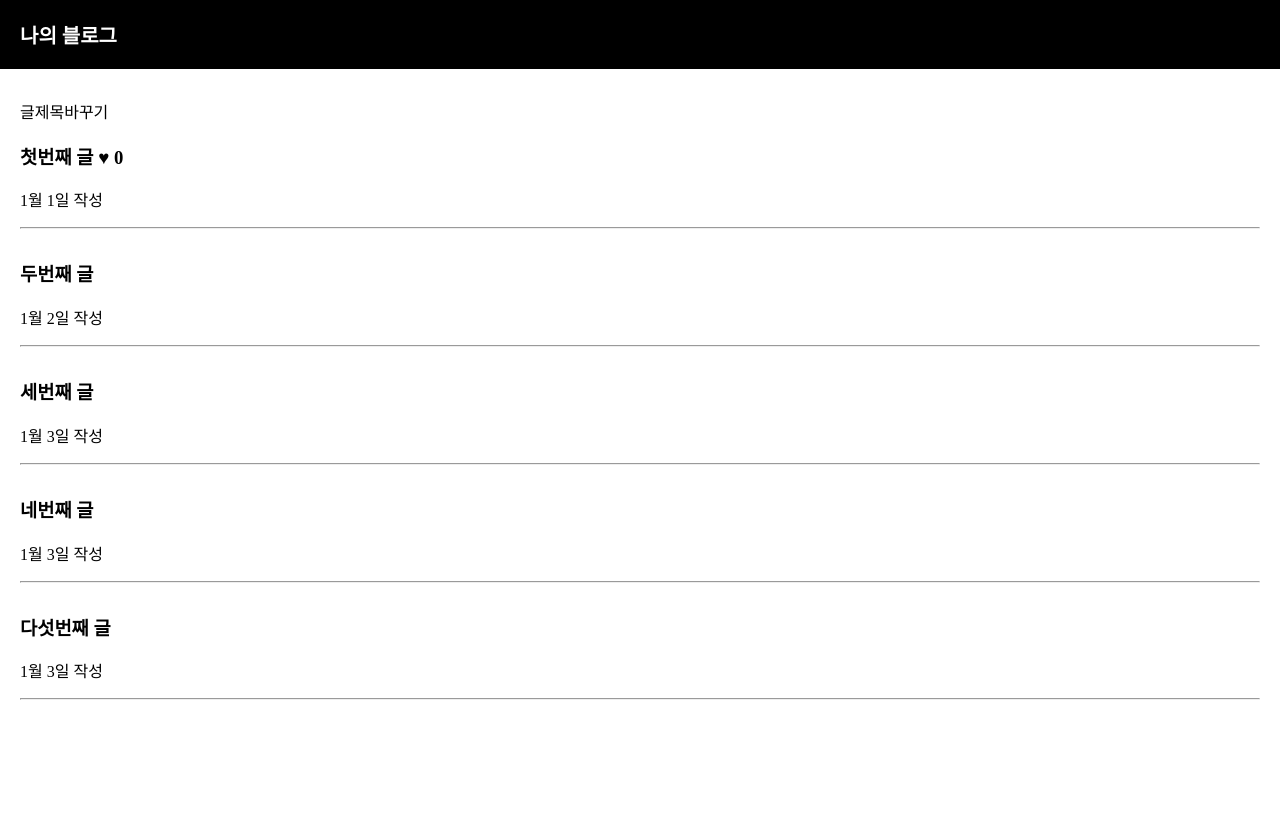
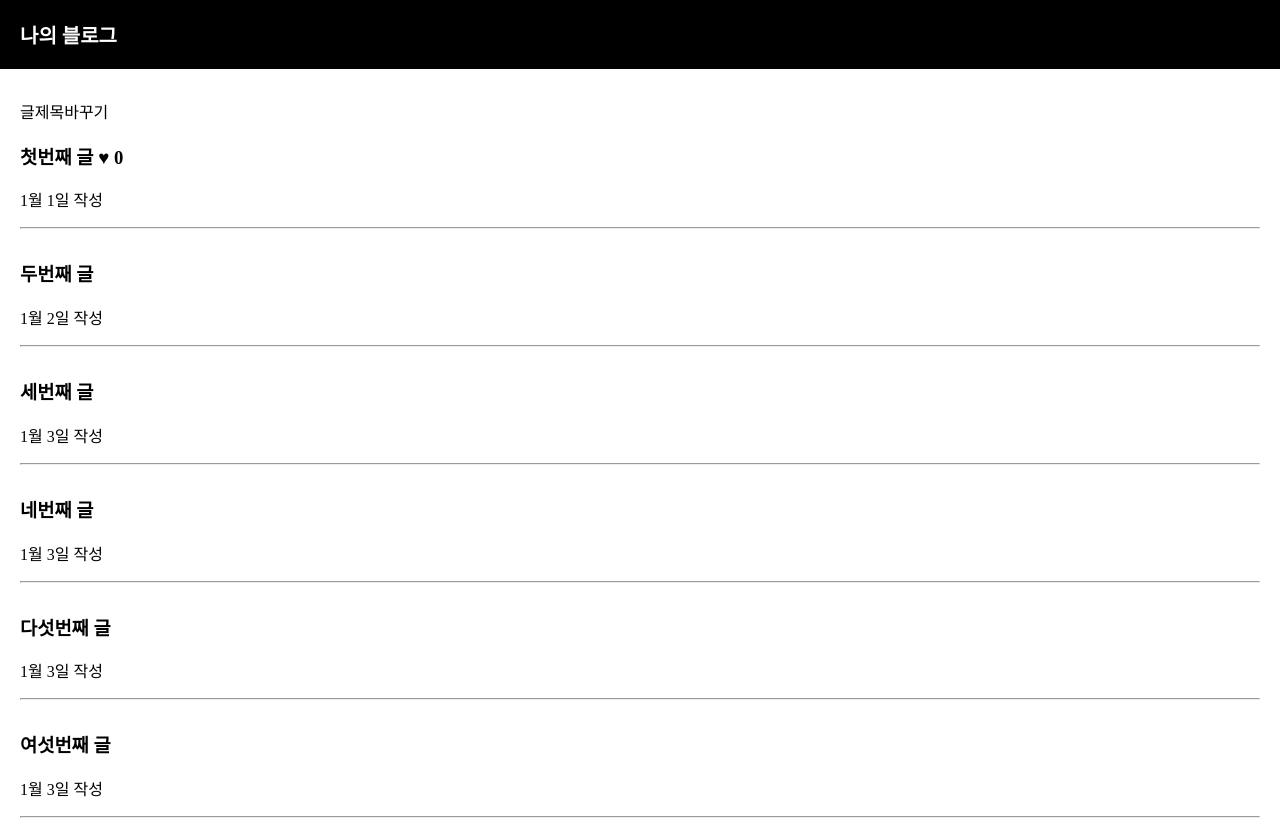
Before and after one commit to hnc-sanghwan/testblog, a React (Create React App) app: page / in a window 1280 px wide. Shown: the top 826 px of the page. Before the commit the page ends 800 px from the top, so only its background shows below. Built offline with nearby package versions, Linux system fonts and the light colour scheme.

Commit message:
Update App.js

```diff
--- a/src/App.js
+++ b/src/App.js
@@ -58,6 +58,11 @@ import './App.css';
         <p> { 날짜[2] } </p>
         <hr />
       </div>
+     <div className="list">
+        <h3> { 글제목리스트[5]  } </h3>
+        <p> { 날짜[2] } </p>
+        <hr />
+      </div>
     </div>
   );
 }
```
